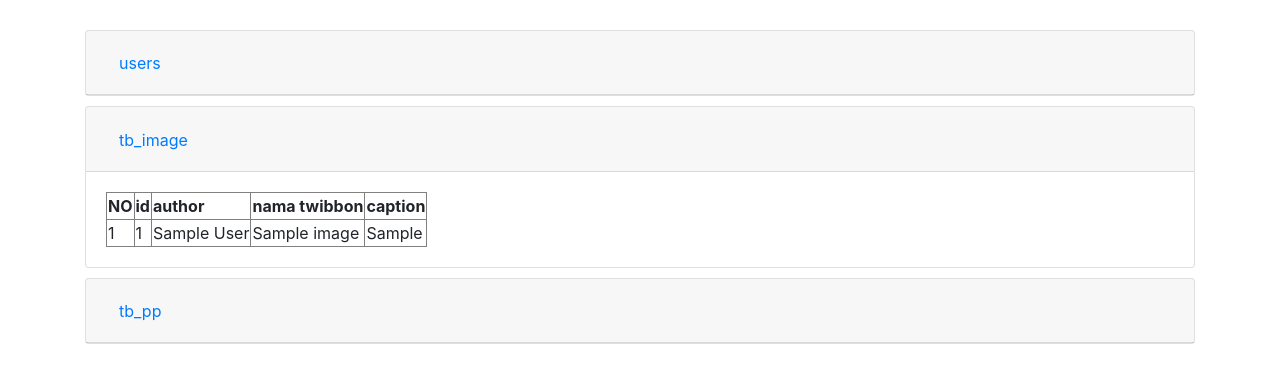
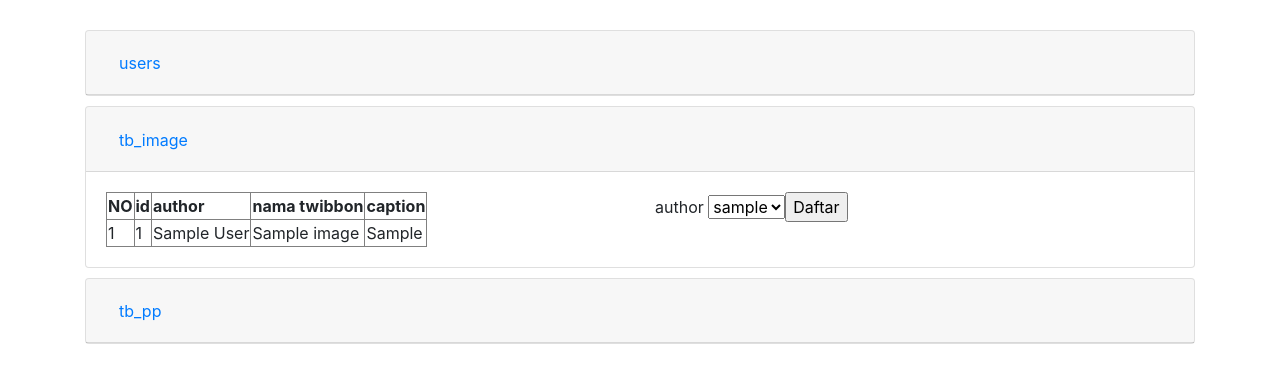
Before and after one commit to zulfaza/twibbobs, a PHP site: page /cek.php in a window 1280 px wide, after a click on "tb_image". Shown: the top 383 px of the page. Run offline with PHP 8.4, Linux system fonts and the light colour scheme; tables that the repository leaves empty or names only in its code hold one stand-in row (values such as "Sample post").

Commit message:
update cek

```diff
--- a/cek.php
+++ b/cek.php
@@ -1,6 +1,6 @@
 
 <?php
-     require_once("config.php");
+    $koneksi = mysqli_connect("localhost","zul","zulfaza123","twibbon");
     $query  = mysqli_query($koneksi, "SELECT * FROM users ORDER BY id DESC");
     $data = mysqli_fetch_array($query);
     $name = $data['name'];
@@ -66,10 +66,22 @@
     </div>
     <div id="collapseTwo" class="collapse" aria-labelledby="headingTwo" data-parent="#accordionExample">
       <div class="card-body">
+          <div class="row">
+              <div class="col">
       <table border="1">
     <tr><th>NO</th><th>id</th><th>author</th><th>nama twibbon</th><th>caption</th></tr>
     <?php
+ if(isset($_POST['cek'])){
+    if ($_POST['author']!="all") {
+        $syarat=$_POST['author'];
+        $where="WHERE author='$syarat' ";
+        $user = mysqli_query($koneksi, "SELECT * from tb_images $where");
+    } else {
     $user = mysqli_query($koneksi, "SELECT * from tb_images");
+    }
+}else {
+    $user = mysqli_query($koneksi, "SELECT * from tb_images");
+    }
     $no=1;
     foreach ($user as $row){
         echo "<tr>
@@ -83,6 +95,32 @@
     }
     ?>
 </table>
+</div>
+<div class="col">
+<form action="" method="POST">
+<fieldset>
+            <label>author</label>
+            <select name="author">
+            <?php
+    $user = mysqli_query($koneksi, "SELECT * from users");
+    $no=1;
+    $all="all";
+    foreach ($user as $row){
+        $author=$row['username'];
+        echo "<option value=\"$author\">$author</option>";
+        $no++;
+    }echo "<option value=\"$all\">All</option";
+    ?>
+
+            </select>
+        </p>
+        <p>
+            <input type="submit" name="cek" value="Daftar" />
+        </p>
+</fieldset>
+</form>
+</div>
+</div>
       </div>
     </div>
   </div>
```
